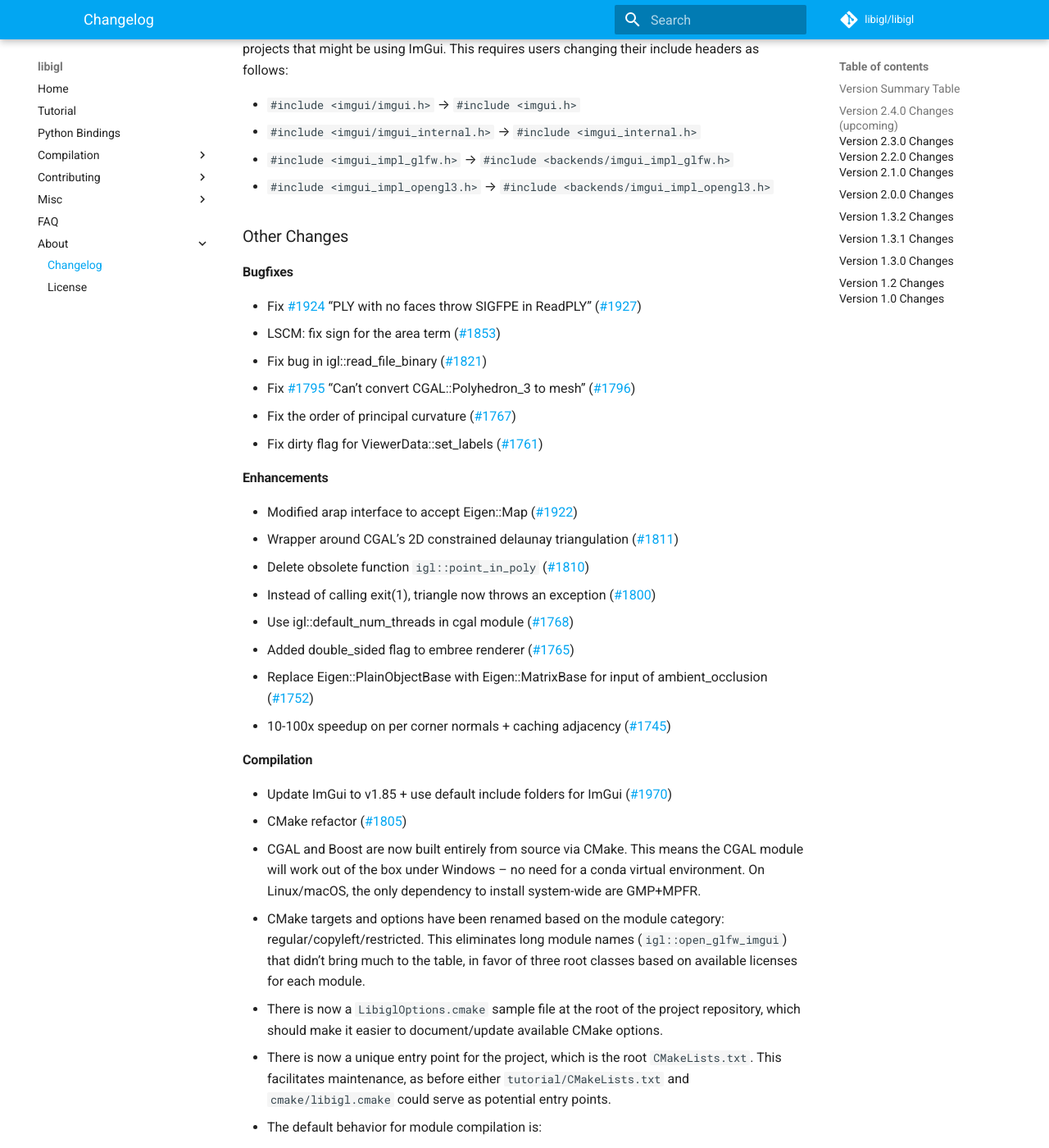
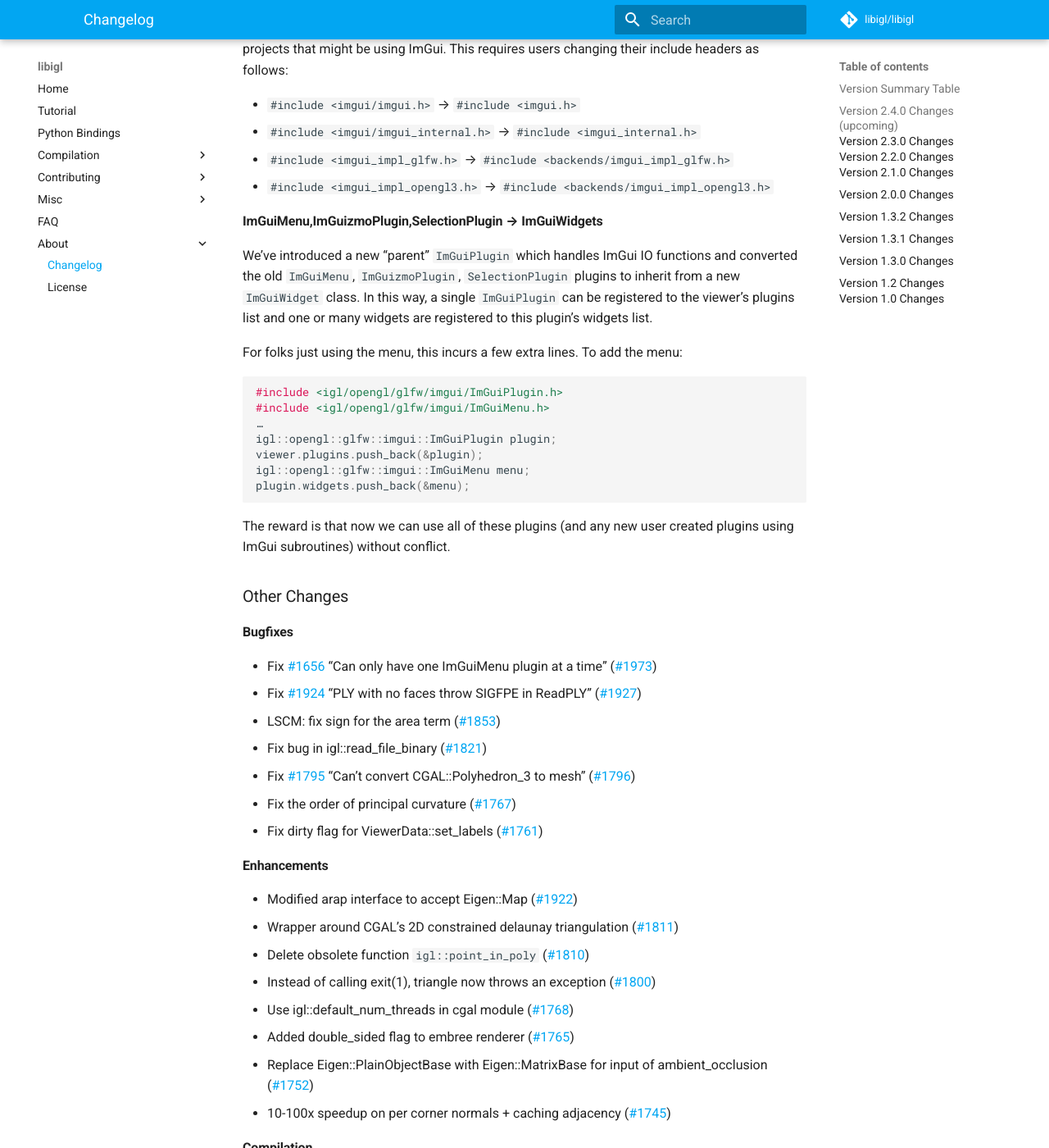
Before and after one commit to libigl/libigl.github.io, an MkDocs documentation site: the page built from docs/changelog.md, in a window 1280 px wide and 1400 px high, scrolled down 3486 px. Shown: the whole window at 82% size. Built offline with MkDocs 1.6.1 and Material for MkDocs 9.7.7, drawn with Linux system fonts in a browser that asks for light colours; formulas are drawn with MathJax 3; comment, search, counter and statistics services are not loaded.

Commit message:
Update changelog.md

````diff
--- a/docs/changelog.md
+++ b/docs/changelog.md
@@ -147,10 +147,29 @@ We are also updating our ImGui dependency to use the base repository as include
 - `#include <imgui_impl_glfw.h>` --> `#include <backends/imgui_impl_glfw.h>`
 - `#include <imgui_impl_opengl3.h>` --> `#include <backends/imgui_impl_opengl3.h>`
 
+#### ImGuiMenu,ImGuizmoPlugin,SelectionPlugin → ImGuiWidgets
+
+We've introduced a new "parent" `ImGuiPlugin` which handles ImGui IO functions and converted the old `ImGuiMenu`, `ImGuizmoPlugin`, `SelectionPlugin` plugins to inherit from a new `ImGuiWidget` class. In this way, a single `ImGuiPlugin` can be registered to the viewer's plugins list and one or many widgets are registered to this plugin's widgets list.
+
+For folks just using the menu, this incurs a few extra lines. To add the menu:
+
+```cpp
+#include <igl/opengl/glfw/imgui/ImGuiPlugin.h>
+#include <igl/opengl/glfw/imgui/ImGuiMenu.h>
+…
+igl::opengl::glfw::imgui::ImGuiPlugin plugin;
+viewer.plugins.push_back(&plugin);
+igl::opengl::glfw::imgui::ImGuiMenu menu;
+plugin.widgets.push_back(&menu);
+```
+
+The reward is that now we can use all of these plugins (and any new user created plugins using ImGui subroutines) without conflict.
+
 ### Other Changes
 
 #### Bugfixes
 
+- Fix #1656 "Can only have one ImGuiMenu plugin at a time" (#1973)
 - Fix #1924 "PLY with no faces throw SIGFPE in ReadPLY" (#1927)
 - LSCM: fix sign for the area term (#1853)
 - Fix bug in igl::read_file_binary (#1821)
````
